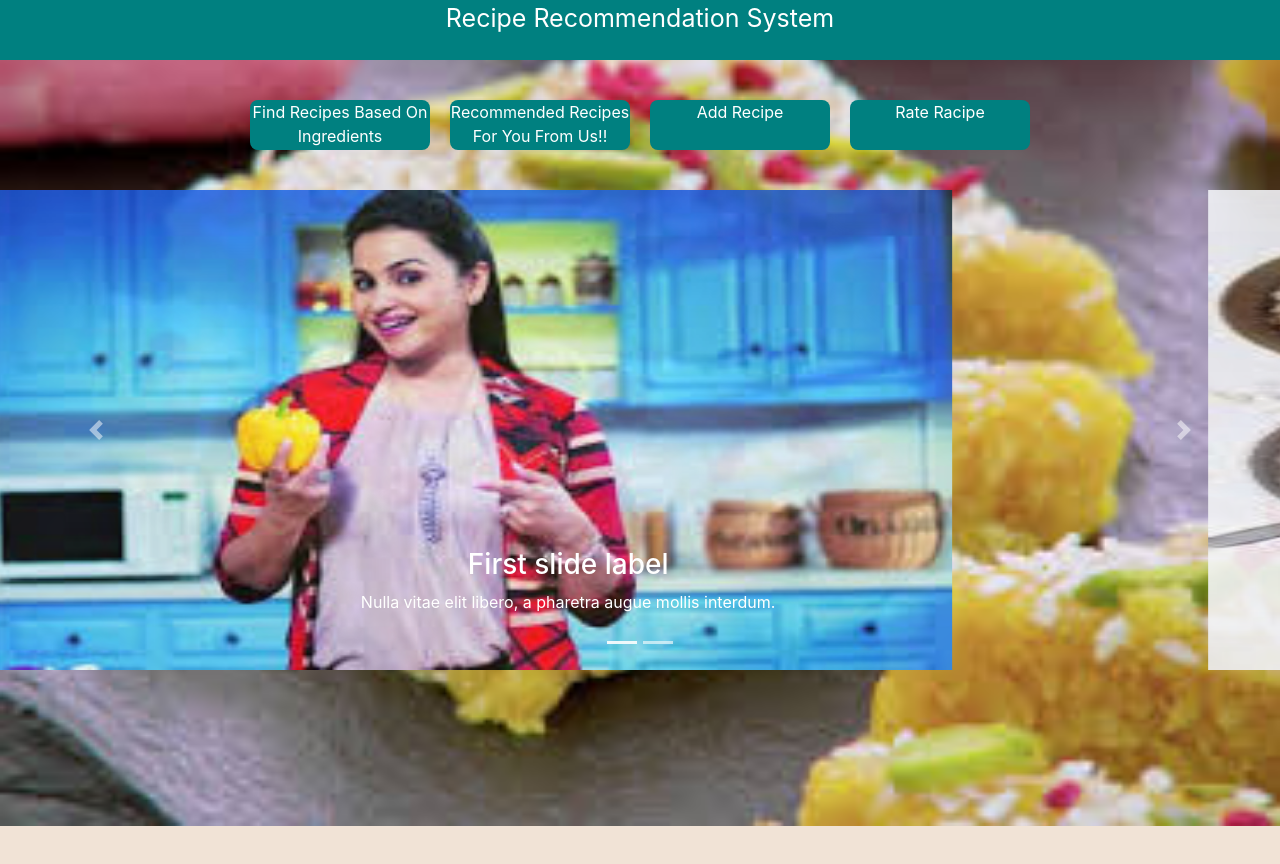
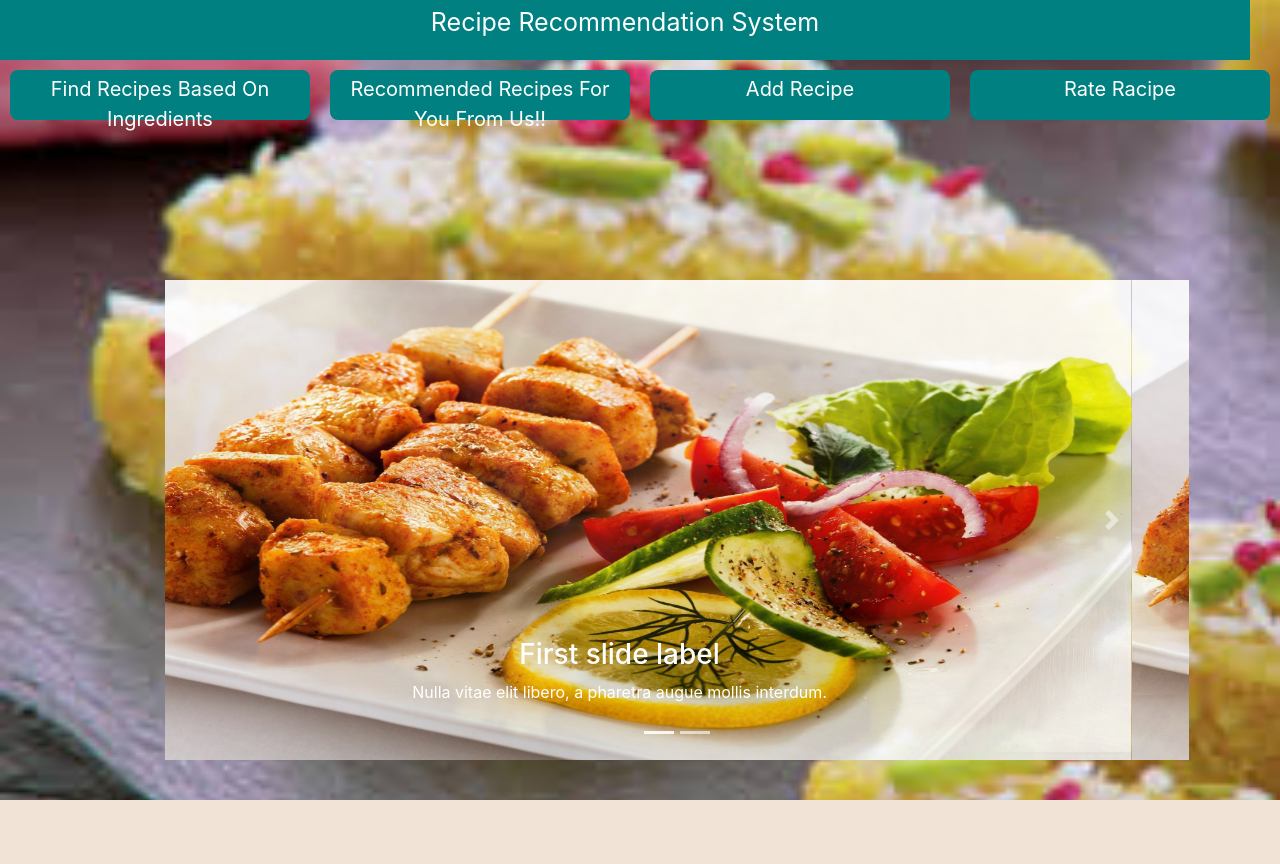
Before and after one commit to sudarshanapatil/MLWithGraph, a React (Create React App) app in the folder recipes/: page /home in a window 1280 px wide. Shown: the top 864 px of the page. After the commit the page ends 800 px from the top, so only its background shows below. Built offline with nearby package versions, Linux system fonts and the light colour scheme.

Commit message:
UI improvement

```diff
--- a/recipes/src/App.css
+++ b/recipes/src/App.css
@@ -12,10 +12,7 @@ a{
   color:white;
 }
 
-.home-carousal{
-  width: 100vw;
-  height: 100vh;
-}
+
 
 .add-recipe-container{
   display: flex;
@@ -68,15 +65,6 @@ img {
 #ingredient-container::-webkit-scrollbar {
   display: none;
 }
-.titlebar {
-  background-color: teal;
-  height: 60px;
-  width: 100%;
-  text-align: center;
-  font-size: 25px;
-  color: white;
-  text-decoration-color: thistle;
-}
 
 #navbar {
   margin: 20px;
@@ -114,17 +102,7 @@ img {
   justify-content: center;
 }
 
-.home-button-each {
-  margin: 10px;
-  width: 180px;;
-  height: 50px;
-  background-color:teal;
-  color:white;
-  border-radius: 8px;
-  text-align: center;
-  align-items: center;
-  justify-content: center;
-}
+
 
 .sectionTitle {
   background-color: rgb(243, 243, 162);
@@ -185,18 +163,7 @@ img {
   text-align: center;
 }
 
-.login-body {
-  width: 100vw;
-  height: 100vh;
-  background-color: black;
-  background-image:url("./images/recipe4.jpg");
-  background-position: center; /* Center the image */
-  background-repeat: no-repeat; /* Do not repeat the image */
-  background-size: cover;
-  display: flex;
-  align-items: center;
-  justify-content: center;
-}
+
 
 .register-section {
   display: flex;
@@ -208,11 +175,7 @@ img {
   margin: 70px;
 }
 
-.login-section {
-  background-color: cadetblue;
-  width: 500px;
-  padding: 40px;
-}
+
 
 .home-buttons {
   align-items: center;
@@ -232,10 +195,7 @@ img {
   font-size: 25px;
 }
 
-.img-carousel {
-  width: 80vw;
-  height: 60vh;
-}
+
 
 .btn-secondary{
 
--- a/recipes/src/component/Home.js
+++ b/recipes/src/component/Home.js
@@ -1,7 +1,16 @@
 import React, { Component } from 'react'
-import { Button, ButtonToolbar, Carousel } from 'react-bootstrap'
+import {
+  Button,
+  ButtonToolbar,
+  Carousel,
+  Container,
+  Row,
+  Col
+} from 'react-bootstrap'
 import { Link } from 'react-router-dom'
 import '../App.css'
+import '../styles/Home.css'
+import Navbar from './Navbar'
 class Home extends Component {
   constructor () {
     super()
@@ -13,32 +22,32 @@ class Home extends Component {
   render () {
     console.log(this.state.render)
     return (
-      <div>
-        <div class='titlebar'>Recipe Recommendation System</div>
-        <div className='home-buttons'>
-          {/* <ButtonToolbar> */}
-          <div className='home-button-each'>
+      <Container fluid>
+        <Row className='titlebar'>Recipe Recommendation System</Row>
+        <Row>
+          <Col className='home-button-each'>
             <Link to='/content'>Find Recipes Based On Ingredients</Link>
-          </div>
-          <div className='home-button-each'>
+          </Col>
+          <Col className='home-button-each'>
             <Link to='/collaboration'>
               Recommended Recipes For You From Us!!
             </Link>
-          </div>
-          <div className='home-button-each'>
+          </Col>
+          <Col className='home-button-each'>
             <Link to='/addRecipe'>Add Recipe</Link>
-          </div>
-          <div className='home-button-each'>
+          </Col>
+          <Col className='home-button-each'>
             <Link to='/rateRecipe'>Rate Racipe</Link>
-          </div>
-          {/* </ButtonToolbar> */}
-        </div>
-        <div className='home-carousal'>
+          </Col>
+        </Row>
+        <Row className='home-caroulsel'>
           <Carousel>
             <Carousel.Item>
               <img
-              className="img-carousel"
-              src={require('../images/host.jpg')} alt='First slide' />
+                className='img-carousel'
+                src={require('../images/login.jpg')}
+                alt='First slide'
+              />
               <Carousel.Caption>
                 <h3>First slide label</h3>
                 <p>
@@ -48,8 +57,8 @@ class Home extends Component {
             </Carousel.Item>
             <Carousel.Item>
               <img
-                className="img-carousel"
-                src={require('../images/recipe2.jpg')}
+                className='img-carousel'
+                src={require('../images/login.jpg')}
                 alt='Third slide'
               />
               <Carousel.Caption>
@@ -59,8 +68,8 @@ class Home extends Component {
             </Carousel.Item>
           </Carousel>
           {this.state.render}
-        </div>
-      </div>
+        </Row>
+      </Container>
     )
   }
 }
--- a/recipes/src/component/Login.js
+++ b/recipes/src/component/Login.js
@@ -1,5 +1,6 @@
 import React, { Component } from 'react'
 import '../App.css'
+import '../styles/Login.css'
 import { Button, Form } from 'react-bootstrap'
 import { BrowserRouter as Router, Switch, Route, Link } from 'react-router-dom'
 class Login extends Component {
@@ -32,7 +33,7 @@ class Login extends Component {
               <Link to='/home'>Login</Link>
             </Button>
 
-            <Button variant='warning' type='submit'>
+            <Button variant='info' type='submit'>
               <Link to='/register'>Register</Link>
             </Button>
           </Form>
--- /dev/null
+++ b/recipes/src/styles/Carousal.css
@@ -0,0 +1,13 @@
+.home-button-each {
+  margin: 10px;
+  padding:4px;
+  width: 180px;;
+  height: 50px;
+  background-color:teal;
+  color:white;
+  border-radius: 8px;
+  text-align: center;
+  align-items: center;
+  justify-content: center;
+  font-size: 20px;
+}
--- /dev/null
+++ b/recipes/src/styles/Home.css
@@ -0,0 +1,43 @@
+
+.titlebar {
+  background-color: teal;
+  padding: 4px;
+  height: 60px;
+  width: 100%;
+  text-align: center;
+  justify-content: center;
+  font-size: 25px;
+  color: white;
+  text-decoration-color: thistle;
+}
+
+.home-button-each {
+  margin: 10px;
+  padding:4px;
+  width: 180px;;
+  height: 50px;
+  background-color:teal;
+  color:white;
+  border-radius: 8px;
+  text-align: center;
+  align-items: center;
+  justify-content: center;
+  font-size: 20px;
+}
+
+/* .home-carousal{
+  width: 100vw;
+  height: 100vh;
+} */
+
+
+.img-carousel {
+  width: 80vw;
+  height: 60vh;
+}
+
+.home-caroulsel{
+  margin: 150px;
+  width:300px;
+  height:300px
+}
--- /dev/null
+++ b/recipes/src/styles/Login.css
@@ -0,0 +1,20 @@
+.login-body {
+  width: 100vw;
+  height: 100vh;
+  background-color: black;
+  background-image:url("../images/login.jpg");
+  background-position: center; /* Center the image */
+  background-repeat: no-repeat; /* Do not repeat the image */
+  background-size: cover;
+  display: flex;
+  align-items: center;
+  justify-content: center;
+}
+
+.login-section {
+  background-color:teal;
+  width: 500px;
+  padding: 40px;
+  color:white;
+  font-size: 20px;
+}
```
Also changed, not shown: recipes/src/images/indianchat.jpg (added), recipes/src/images/login.jpg (added).
